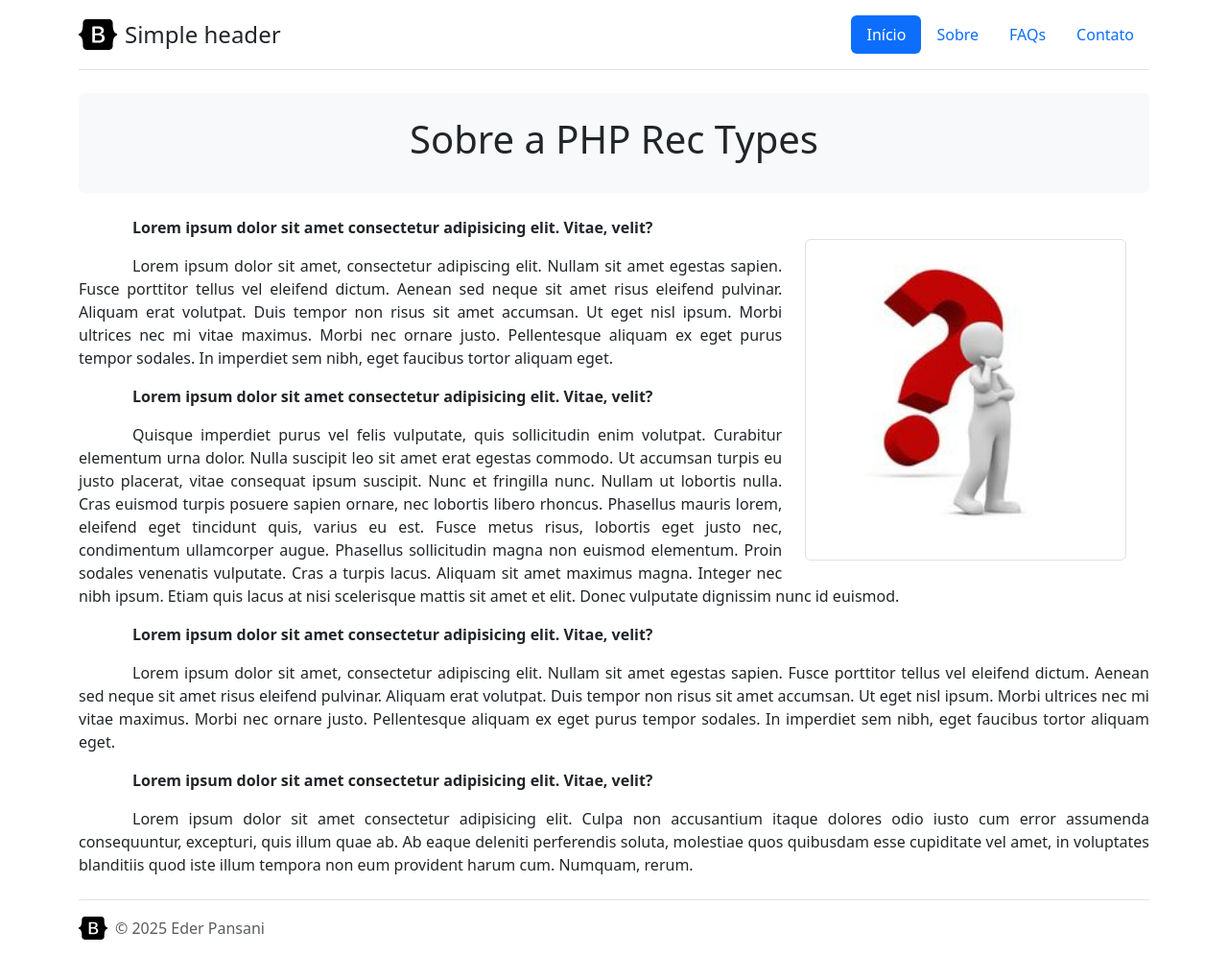
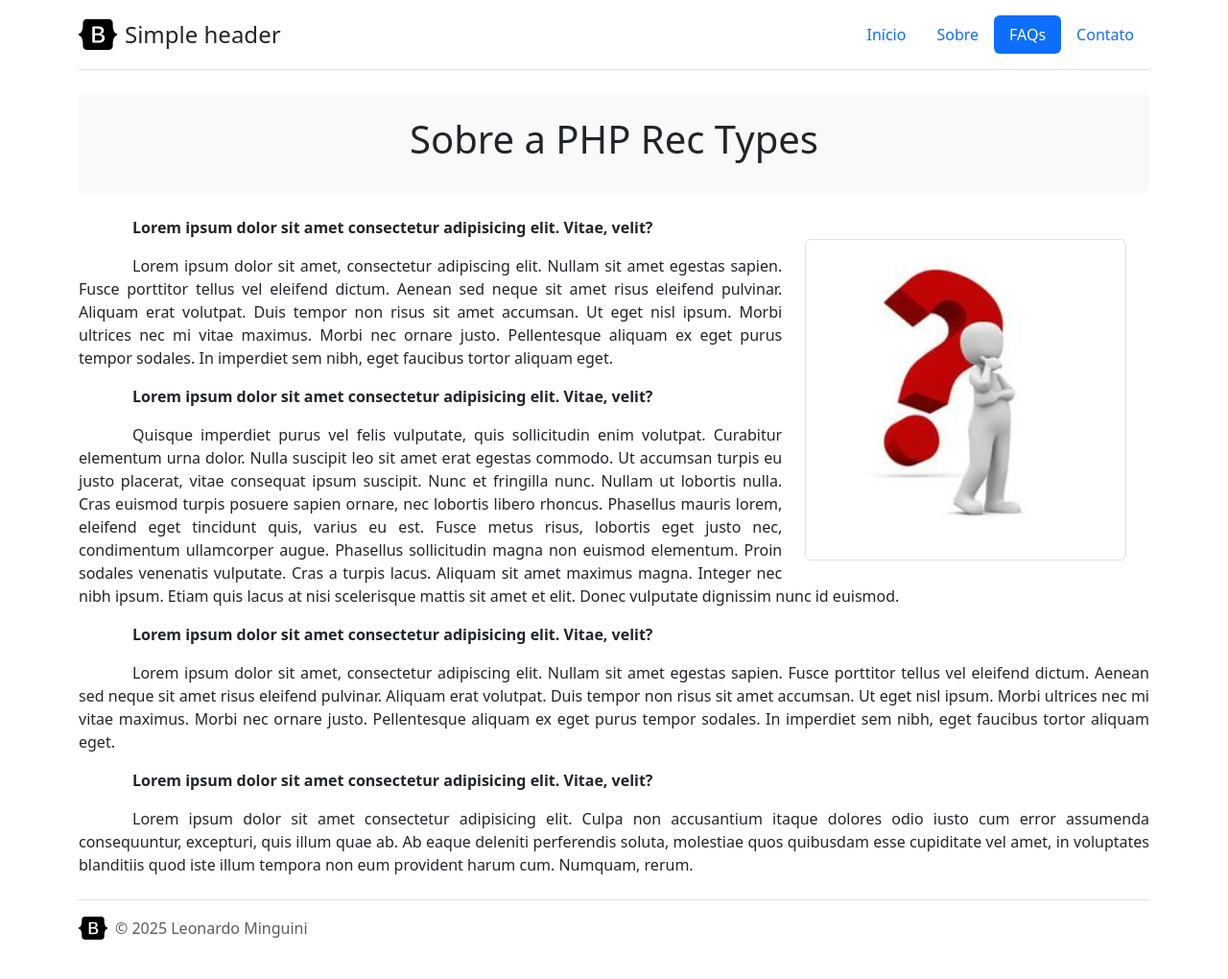
Before and after one commit to LeonardoSanga/IF.DWE2-2025, a PHP site: page /FAQs.php in a window 1280 px wide. Shown: the whole page at 96% size. Run offline with PHP 8.4, Linux system fonts and the light colour scheme.

Commit message:
Melhorando o cabeçalho e o rodapé do site

```diff
--- a/praticando_inclusaoArquivos/footer.php
+++ b/praticando_inclusaoArquivos/footer.php
@@ -5,7 +5,7 @@
                         <use xlink:href="#bootstrap"></use>
                     </svg>
                 </a>
-                <span class="text-muted">© 2025 Eder Pansani</span>
+                <span class="text-muted">© 2025 Leonardo Minguini</span>
             </div>
 
             <ul class="nav col-md-4 justify-content-end list-unstyled d-flex">
--- a/praticando_inclusaoArquivos/header.php
+++ b/praticando_inclusaoArquivos/header.php
@@ -5,7 +5,7 @@
     <meta charset="UTF-8">
     <meta http-equiv="X-UA-Compatible" content="IE=edge">
     <meta name="viewport" content="width=device-width, initial-scale=1.0">
-    <title>Document</title>
+    <title>Inclusão de arquivos</title>
 
     <link href="https://cdn.jsdelivr.net/npm/bootstrap@5.3.0-alpha1/dist/css/bootstrap.min.css" rel="stylesheet" integrity="sha384-GLhlTQ8iRABdZLl6O3oVMWSktQOp6b7In1Zl3/Jr59b6EGGoI1aFkw7cmDA6j6gD" crossorigin="anonymous">
     <style>
@@ -38,10 +38,24 @@
                 <span class="fs-4">Simple header</span>
             </a>
 
+            <?php
+            $pagina_atual = $_SERVER['REQUEST_URI'];
+
+            function isActive($pagina) {
+                global $pagina_atual;
+
+                if ($pagina == "index.php" && ($pagina_atual == "/" || $pagina_atual == "/index.php")) {
+                    return 'active';
+                }
+
+                return strpos($pagina_atual, $pagina) !== false ? 'active' : '';
+            }
+            ?>
+
             <ul class="nav nav-pills">
-                <li class="nav-item"><a href="index.php" class="nav-link active" aria-current="page">Início</a></li>
-                <li class="nav-item"><a href="sobre.php" class="nav-link">Sobre</a></li>
-                <li class="nav-item"><a href="FAQs.php" class="nav-link">FAQs</a></li>
-                <li class="nav-item"><a href="contato.php" class="nav-link">Contato</a></li>
+                <li class='nav-item'><a href='index.php' class='nav-link <?php echo isActive("index.php") ?>' aria-current='page'>Início</a></li>
+                <li class='nav-item'><a href='sobre.php' class='nav-link <?php echo isActive('sobre.php') ?>'>Sobre</a></li>
+                <li class='nav-item'><a href='FAQs.php' class='nav-link <?php echo isActive('FAQs.php') ?>'>FAQs</a></li>
+                <li class='nav-item'><a href='contato.php' class='nav-link <?php echo isActive('contato.php') ?>'>Contato</a></li>
             </ul>
         </header>
```
